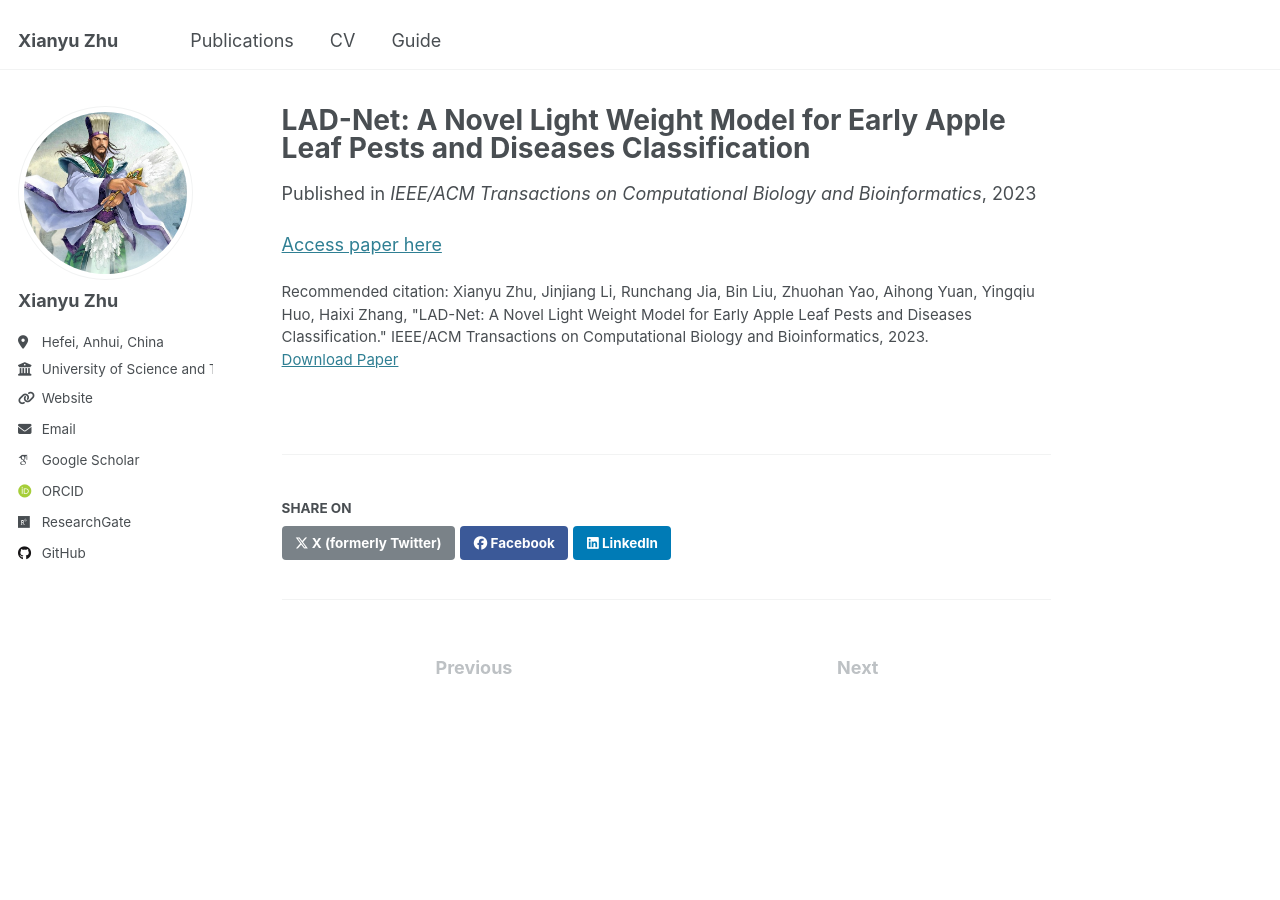
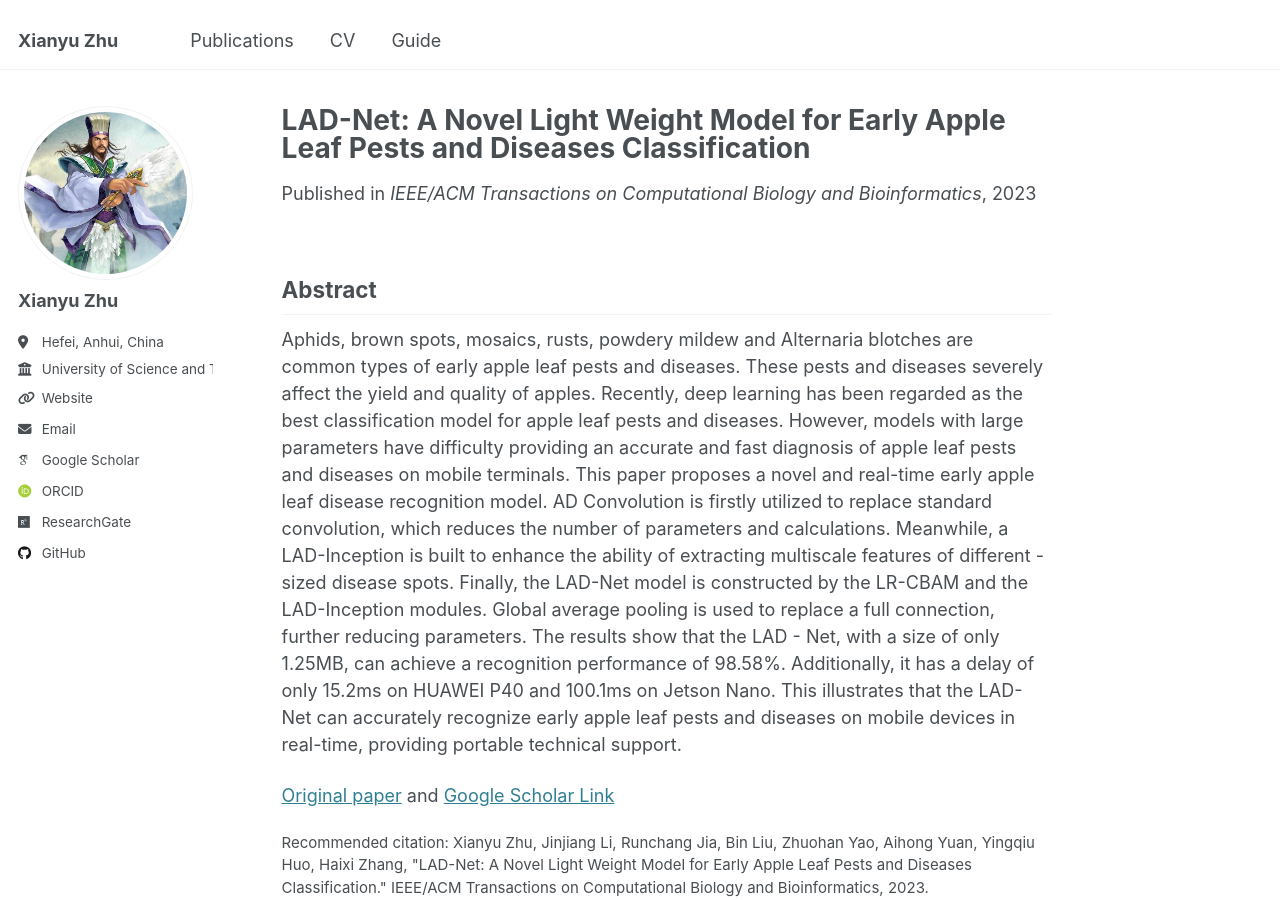
Before and after one commit to zhuxy-USTC/zhuxy-USTC.github.io, a Jekyll site: the page built from _publications/2023-03-01-LAD-Net-A-Novel-Light-Weight-Model-for-Early-Apple-Leaf-Pests-and-Diseases-Classification.md, in a window 1280 px wide and 900 px high. Built offline with Jekyll 4.4.1, drawn with Linux system fonts in a browser that asks for light colours; some web fonts are replaced.

Commit message:
LAD-Net paper update

```diff
--- a/_publications/2023-03-01-LAD-Net-A-Novel-Light-Weight-Model-for-Early-Apple-Leaf-Pests-and-Diseases-Classification.md
+++ b/_publications/2023-03-01-LAD-Net-A-Novel-Light-Weight-Model-for-Early-Apple-Leaf-Pests-and-Diseases-Classification.md
@@ -7,4 +7,13 @@
 paperurl: 'http://dx.doi.org/10.1109/TCBB.2022.3191854'
 citation: ' Xianyu Zhu,  Jinjiang Li,  Runchang Jia,  Bin Liu,  Zhuohan Yao,  Aihong Yuan,  Yingqiu Huo,  Haixi Zhang, &quot;LAD-Net: A Novel Light Weight Model for Early Apple Leaf Pests and Diseases Classification.&quot; IEEE/ACM Transactions on Computational Biology and Bioinformatics, 2023.'
 ---
-[Access paper here](http://dx.doi.org/10.1109/TCBB.2022.3191854){:target="_blank"}
+
+## Abstract
+
+Aphids, brown spots, mosaics, rusts, powdery mildew and Alternaria blotches are common types of early apple leaf pests and diseases. These pests and diseases severely affect the yield and quality of apples.
+Recently, deep learning has been regarded as the best classification model for apple leaf pests and diseases. However, models with large parameters have difficulty providing an accurate and fast diagnosis of apple leaf pests and diseases on mobile terminals.
+This paper proposes a novel and real-time early apple leaf disease recognition model. AD Convolution is firstly utilized to replace standard convolution, which reduces the number of parameters and calculations. Meanwhile, a LAD-Inception is built to enhance the ability of extracting multiscale features of different - sized disease spots. Finally, the LAD-Net model is constructed by the LR-CBAM and the LAD-Inception modules. Global average pooling is used to replace a full connection, further reducing parameters.
+The results show that the LAD - Net, with a size of only 1.25MB, can achieve a recognition performance of 98.58%. Additionally, it has a delay of only 15.2ms on HUAWEI P40 and 100.1ms on Jetson Nano. This illustrates that the LAD-Net can accurately recognize early apple leaf pests and diseases on mobile devices in real-time, providing portable technical support.
+
+
+[Original paper](http://zhuxy-USTC.github.io/files/LAD-Net.pdf) and [Google Scholar Link](https://scholar.google.com/citations?view_op=view_citation&hl=en&user=k2ajuuEAAAAJ&citation_for_view=k2ajuuEAAAAJ:9yKSN-GCB0IC){:target="_blank"}
```
Also changed, not shown: _publications/2024-01-01-SWattention-designing-fast-and-memory-efficient-attention-for-a-new-Sunway-Supercomputer.md (+1 -3 lines), 3 other files.
